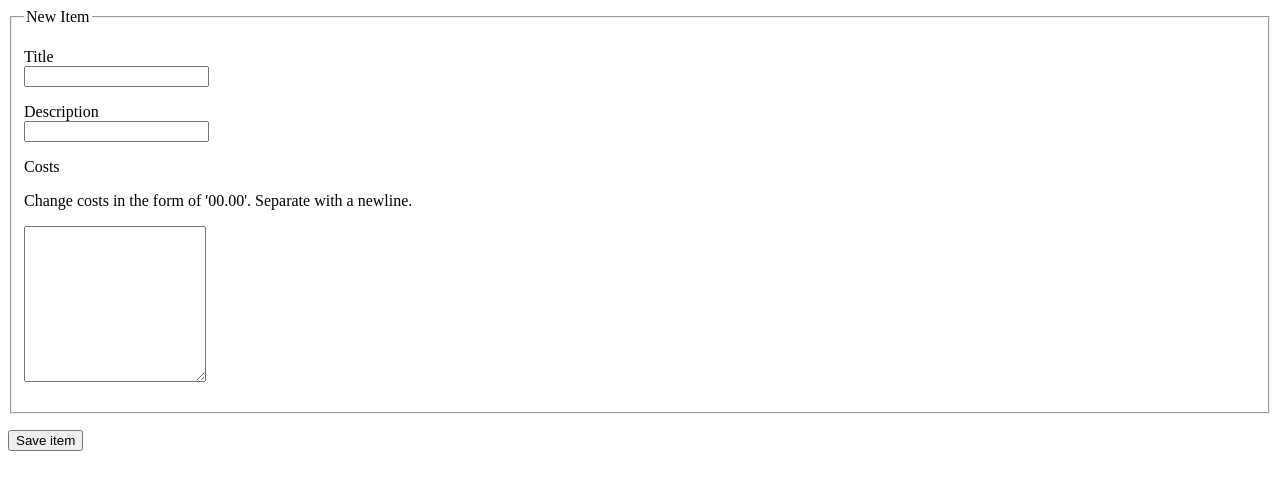
After one commit to Thawster/contractor, a Python web app: template templates/stock_new.html in a window 1280 px wide. The commit adds this page. Shown: the top 490 px of the page. Run offline with Jinja, Linux system fonts and the light colour scheme; the template is opened without the code that fills it, so the values that code supplies are empty.

Commit message:
[ADD] Users can create items

```diff
--- a/templates/stock_index.html
+++ b/templates/stock_index.html
@@ -3,6 +3,9 @@
 
 {% block content %}
     <h1>stock</h1>
+
+    <a href='/stock/new'>New Stock</a>
+
     {% for item in stock %}
         <h2>{{ item.title }}</h2>
         <small>{{ item.description }}</small>
--- /dev/null
+++ b/templates/stock_new.html
@@ -0,0 +1,33 @@
+<!-- templates/stock_new.html -->
+{% extends 'base.html' %}
+
+{% block content %}
+<form method='POST' action='/stock'>
+    <fieldset>
+    <legend>New Item</legend>
+    <!-- TITLE -->
+    <p>
+        <label for='item-title'>Title</label><br>
+        <input id='item-title' type='text' name='title' />
+    </p>
+
+    <!-- DESCRIPTION -->
+    <p>
+        <label for='description'>Description</label><br>
+        <input id='description' type='text' name='description' />
+    </p>
+
+    <!-- COST -->
+    <p>
+        <label for='item-costs'>Costs</label><br>
+        <p>Change costs in the form of '00.00'. Separate with a newline.</p>
+        <textarea id='item.costs' name='costs' rows='10'></textarea>
+    </p>
+</fieldset>
+
+    <!-- BUTTON -->
+    <p>
+        <button type='submit'>Save item</button>
+    </p>
+</form>
+{% endblock %}
```
Also changed, not shown: app.py (+17 -5 lines).
